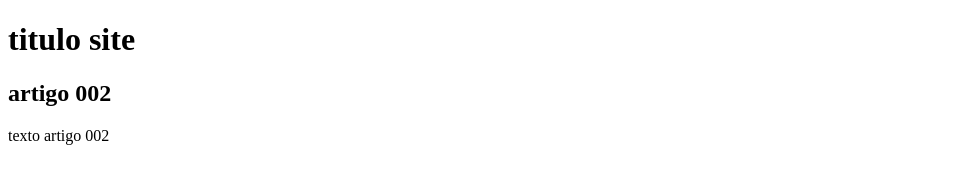
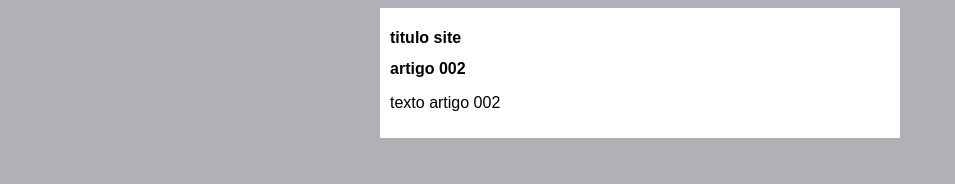
Before and after one commit to 0110111101101001/projeto-site, a plain HTML site: page index.html in a window 1280 px wide. Shown: the whole page, without its empty margins (0-955 px from the left). Drawn offline with Linux system fonts and the light colour scheme.

Commit message:
iniciei o design

```diff
--- /dev/null
+++ b/estilos/style.css
@@ -0,0 +1,16 @@
+*{
+    font-family: Arial, Helvetica, sans-serif;
+    font-size: 16px;
+
+}
+body {
+    background-color:rgb(178, 175, 182)
+
+}
+main{
+    background-color: white;
+    width: 500px;
+    margin: auto;
+    padding: 10px;
+    box-shadow: shadow 3px 3px 5px rgb(27, 24, 24) ;
+}
--- a/index.html
+++ b/index.html
@@ -4,6 +4,8 @@
     <meta charset="UTF-8">
     <meta name="viewport" content="width=device-width, initial-scale=1.0">
     <title>titulo do site</title>
+    <link rel="stylesheet" href="estilos/style.css">
+
 </head>
 <body>
     <main>
```
